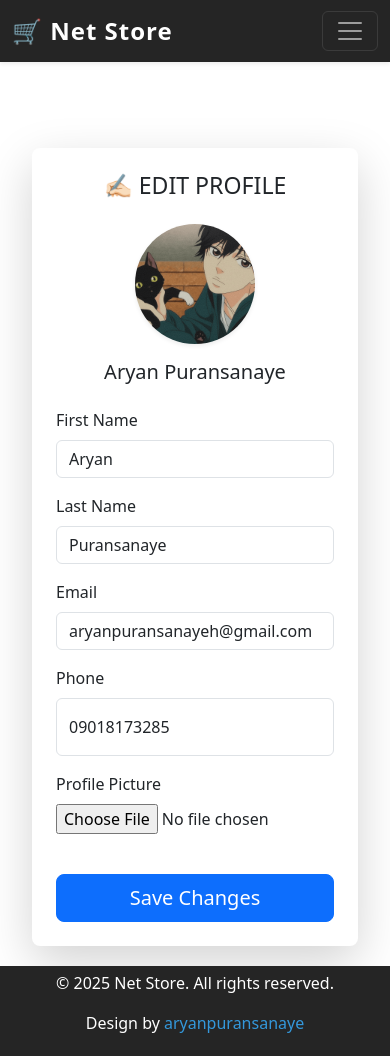
After one commit to aryanpuransanaye/net-store, a Django app: page /customers/edit-customer-profile in a window 390 px wide. The commit adds this page. Run offline with Django 5.2, Linux system fonts and the light colour scheme; a user stored in the database is signed in; data comes from the database, SQL or seed files in the repository; both versions use the stored data as it was after the commit.

Commit message:
Add phone number and profile picture fields to registration form; implement customer profile editing functionality

```diff
--- a/core/forms.py
+++ b/core/forms.py
@@ -5,6 +5,8 @@ class RegisterForm(forms.ModelForm):
 
     password1 = forms.CharField(widget=forms.PasswordInput, label="Password")
     password2 = forms.CharField(widget=forms.PasswordInput, label="Confirm Password")
+    phone = forms.CharField(widget=forms.PasswordInput, min_length=11, max_length=11, label="Add your Phone Number")
+    profile_picture = forms.ImageField(required=False, widget=forms.FileInput(attrs={'class': 'form-control-file'}))
 
     class Meta:
         model = User
--- a/core/views.py
+++ b/core/views.py
@@ -34,8 +34,9 @@ def logout_view(request):
 def register_view(request):
 
     if request.method == "POST":
-        form = RegisterForm(request.POST)
+        form = RegisterForm(request.POST, request.FILES)
         if form.is_valid():
+
             user = form.save(commit=False)
             user.set_password(form.cleaned_data["password1"])
             user.is_staff = False
@@ -44,6 +45,8 @@ def register_view(request):
 
 
             customer = Customer.objects.create(user=user)
+            customer.phone = form.cleaned_data["phone"]
+            customer.profile_picture = form.cleaned_data["profile_picture"]
             customer.save()
 
             login(request, user)
--- a/customers/forms.py
+++ b/customers/forms.py
@@ -1,5 +1,5 @@
 from django import forms
-from .models import Address
+from .models import Address, Customer
 
 class AddressForm(forms.ModelForm):
     class Meta:
@@ -11,3 +11,35 @@ class AddressForm(forms.ModelForm):
             'street': forms.TextInput(attrs={'class': 'form-control'}),
             'postal_code': forms.TextInput(attrs={'class': 'form-control'}),
         }
+
+
+class UpdateUserProfile(forms.ModelForm):
+
+    first_name = forms.CharField( max_length=30, required=False, widget=forms.TextInput(attrs={'class': 'form-control'}))
+    last_name = forms.CharField( max_length=30, required=False, widget=forms.TextInput(attrs={'class': 'form-control'}))
+    email = forms.EmailField( max_length=30, required=False, widget=forms.TextInput(attrs={'class': 'form-control'}))
+    phone = forms.CharField(max_length=15, required=False, widget=forms.TextInput(attrs={'class': 'form-control py-3'}))
+    profile_picture = forms.ImageField(required=False, widget=forms.FileInput(attrs={'class': 'form-control-file'}))
+
+    class Meta:
+
+        model = Customer
+        fields = ['first_name', 'last_name', 'email', 'phone', 'profile_picture']
+
+    def __init__(self, *args, **kwargs):
+        user = kwargs.pop('user', None)
+        super().__init__(*args, **kwargs)
+        if user:
+            self.fields['first_name'].initial = user.first_name
+            self.fields['last_name'].initial = user.last_name
+            self.fields['email'].initial = user.email
+
+    def save(self, user=None, commit=True):
+        customer = super().save(commit=False)
+        if user:
+            user.first_name = self.cleaned_data['first_name']
+            user.last_name = self.cleaned_data['last_name']
+            user.save()
+        if commit:
+            customer.save()
+        return customer
--- /dev/null
+++ b/customers/templates/customers/edit_profile.html
@@ -0,0 +1,53 @@
+{% extends 'base.html' %}
+{% block title %}Edit Profile{% endblock %}
+
+{% block content %}
+<div class="container mt-5">
+    <div class="row justify-content-center">
+        <div class="col-md-8 col-lg-6">
+            <div class="card shadow-lg border-0 rounded-3 p-4">
+                <h3 class="text-center mb-4 text-uppercase font-weight-bold">✍🏻 Edit Profile</h3>
+                <form method="POST" enctype="multipart/form-data" class="needs-validation" novalidate>
+                    {% csrf_token %}
+
+                    <div class="mb-4 text-center">
+                        {% if user.customer.profile_picture %}
+                            <img src="{{ user.customer.profile_picture.url }}" class="rounded-circle shadow-sm" width="120" height="120" alt="Profile Picture">
+                        {% else %}
+                            <img src="https://via.placeholder.com/120" class="rounded-circle shadow-sm" alt="Default Profile Picture">
+                        {% endif %}
+                        <h5 class="mt-3">{{ user.first_name }} {{ user.last_name }}</h5>
+                    </div>
+
+                    <div class="mb-3">
+                        <label class="form-label" for="first_name">First Name</label>
+                        {{ form.first_name }}
+                    </div>
+
+                    <div class="mb-3">
+                        <label class="form-label" for="last_name">Last Name</label>
+                        {{ form.last_name }}
+                    </div>
+
+                    <div class="mb-3">
+                        <label class="form-label" for="email">Email</label>
+                        {{ form.email }}
+                    </div>
+
+                    <div class="mb-3">
+                        <label class="form-label" for="phone">Phone</label>
+                        {{ form.phone }}
+                    </div>
+
+                    <div class="mb-3">
+                        <label class="form-label" for="profile_picture">Profile Picture</label>
+                        {{ form.profile_picture }}
+                    </div>
+
+                    <button type="submit" class="btn btn-primary btn-lg w-100 py-2 mt-4">Save Changes</button>
+                </form>
+            </div>
+        </div>
+    </div>
+</div>
+{% endblock %}
--- a/customers/urls.py
+++ b/customers/urls.py
@@ -13,5 +13,6 @@ urlpatterns = [
     path('product-select/', views.product_select, name='product-select'),
     path('wishlist-add/<int:product_id>/', views.wishlist_add, name='wishlist-add'),
     path('wishlist-remove/<int:product_id>/', views.remove_from_wishlist, name= 'remove-from-wishlist'),
-    path('customer-profile', views.customer_profile ,name = 'customer-profile')
+    path('customer-profile', views.customer_profile ,name = 'customer-profile'),
+    path('edit-customer-profile', views.edit_customer_profile, name = 'edit-customer-profile')
 ]
--- a/customers/views.py
+++ b/customers/views.py
@@ -1,7 +1,7 @@
 from django.shortcuts import render, redirect, get_object_or_404
 from django.contrib import messages
 from .models import Address, Wishlist, Customer
-from .forms import AddressForm
+from .forms import AddressForm, UpdateUserProfile
 from django.contrib.auth.decorators import login_required
 from products.models import Product
 
@@ -31,6 +31,22 @@ def customer_profile(request):
 
     return render(request, 'customers/customer_profile.html', context)
 
+def edit_customer_profile(request):
+
+    user = request.user
+    customer = user.customer
+
+    if request.method == 'POST':
+        form = UpdateUserProfile(request.POST, request.FILES, user=user, instance=customer)
+        if form.is_valid():
+            form.save(user=user)
+            messages.success(request, "Profile updated successfully.")
+            return redirect('customers:customer-profile')
+    else:
+        form = UpdateUserProfile(user=user, instance=customer)
+
+    return render(request, 'customers/edit_profile.html', {'form': form})
+
 def address_list(request):
 
     customer = request.user.customer
@@ -39,6 +55,7 @@ def address_list(request):
 
 
 def address_create(request):
+
     if request.method == 'POST':
         form = AddressForm(request.POST)
         if form.is_valid():
--- a/templates/base.html
+++ b/templates/base.html
@@ -258,7 +258,7 @@
                             </ul>
                         </li>
                     {% else %}
-                        <li class="nav-item"><a class="nav-link text-success fw-bold" href="{% url 'core:login' %}"><i class="fas fa-sign-in-alt"></i> Login</a></li>
+                        <li class="nav-item"><a class="nav-link text-success fw-bold" href="{% url 'core:login' %}"><i class="fas fa-sign-in-alt"></i> Login/Register</a></li>
                     {% endif %}
                 </ul>
             </div>
```
Also changed, not shown: core/templates/core/register.html (+14 -7 lines), customers/templates/customers/customer_profile.html (+11 -4 lines), db.sqlite3, media/customer_profile_image/258983.jpg (added), media/customer_profile_image/ed04a171db4ac8cbd44f5801b84e8f0b.jpg (added), media/customer_profile_image/photo_2023-08-15_04-22-50_cNJBed6.png (added).
